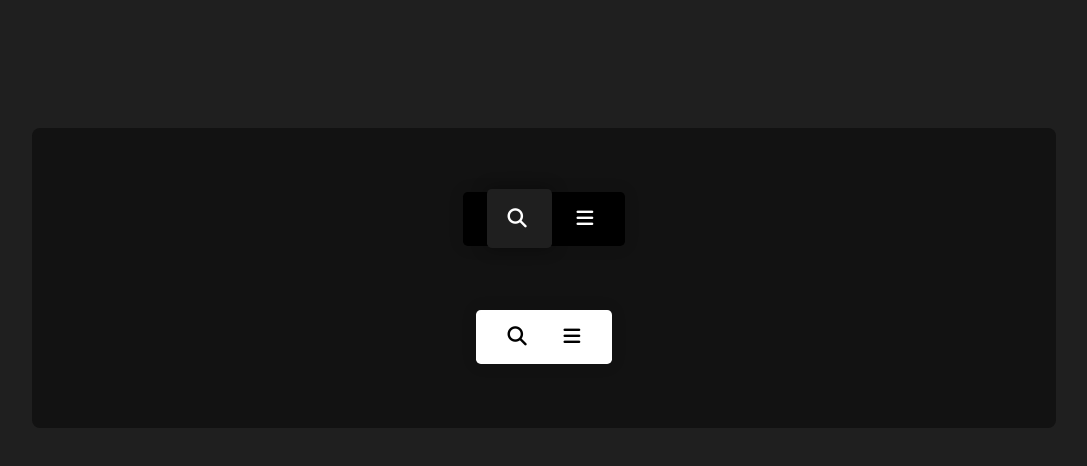
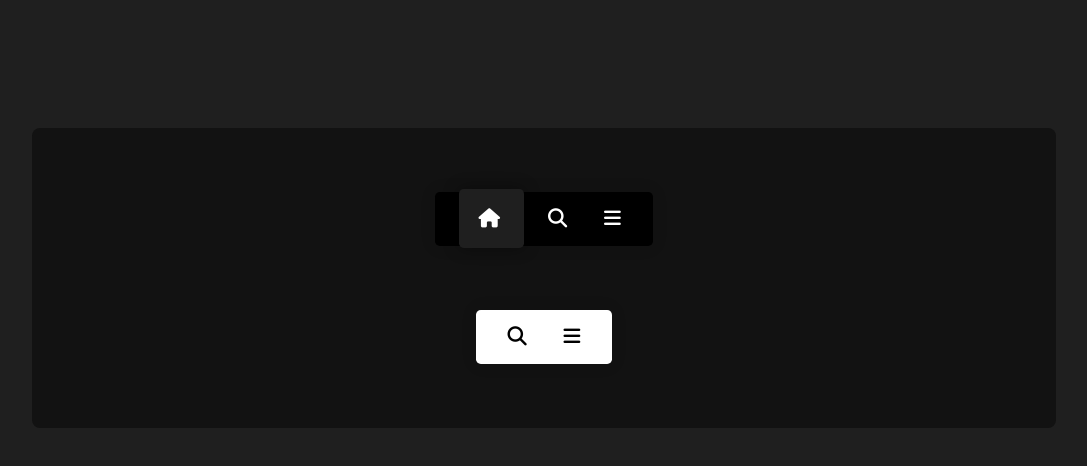
Before and after one commit to brwajumaa/css-group-button, a plain HTML site: page index.html in a window 1280 px wide. In both pictures the pointer is over the link 615 px from the left and 218 px from the top of the page. Shown: the whole page, without its empty margins (96-1183 px from the left). Drawn offline with Linux system fonts and the light colour scheme.

Commit message:
Updated!

```diff
--- a/assets/css/style.css
+++ b/assets/css/style.css
@@ -22,7 +22,7 @@ body {
     border-radius: .5rem;
 }
 
-
+/* The Buttons */
 .navbar {
     margin: 2rem;
     display: flex;
@@ -47,7 +47,7 @@ body {
 }
 
 .navbar a:hover {
-    padding: 1.2rem 1.3rem;
+    padding: 1.2rem;
     background-color: #1f1f1f;
     border-radius: .3rem;
     box-shadow: 0 0 1rem rgba(0, 0, 0, .4);
--- a/index.html
+++ b/index.html
@@ -15,6 +15,7 @@
     <section class="container">
         <div class="navbar">
             <nav>
+                <a> <i class="fas fa-home"></i> </a>
                 <a> <i class="fas fa-search"></i> </a>
                 <a> <i class="fas fa-bars"></i> </a>
             </nav>
```
Also changed, not shown: demo.png (added), 1 other file.
